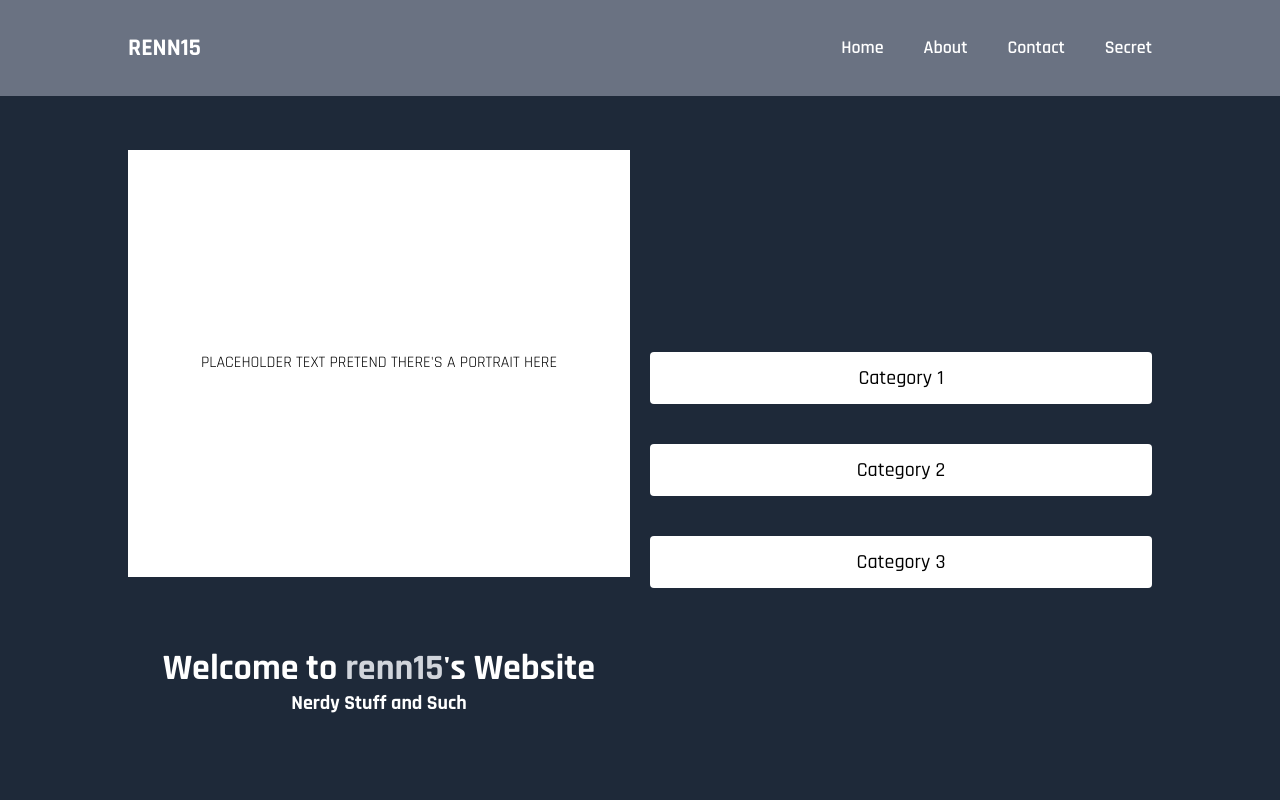
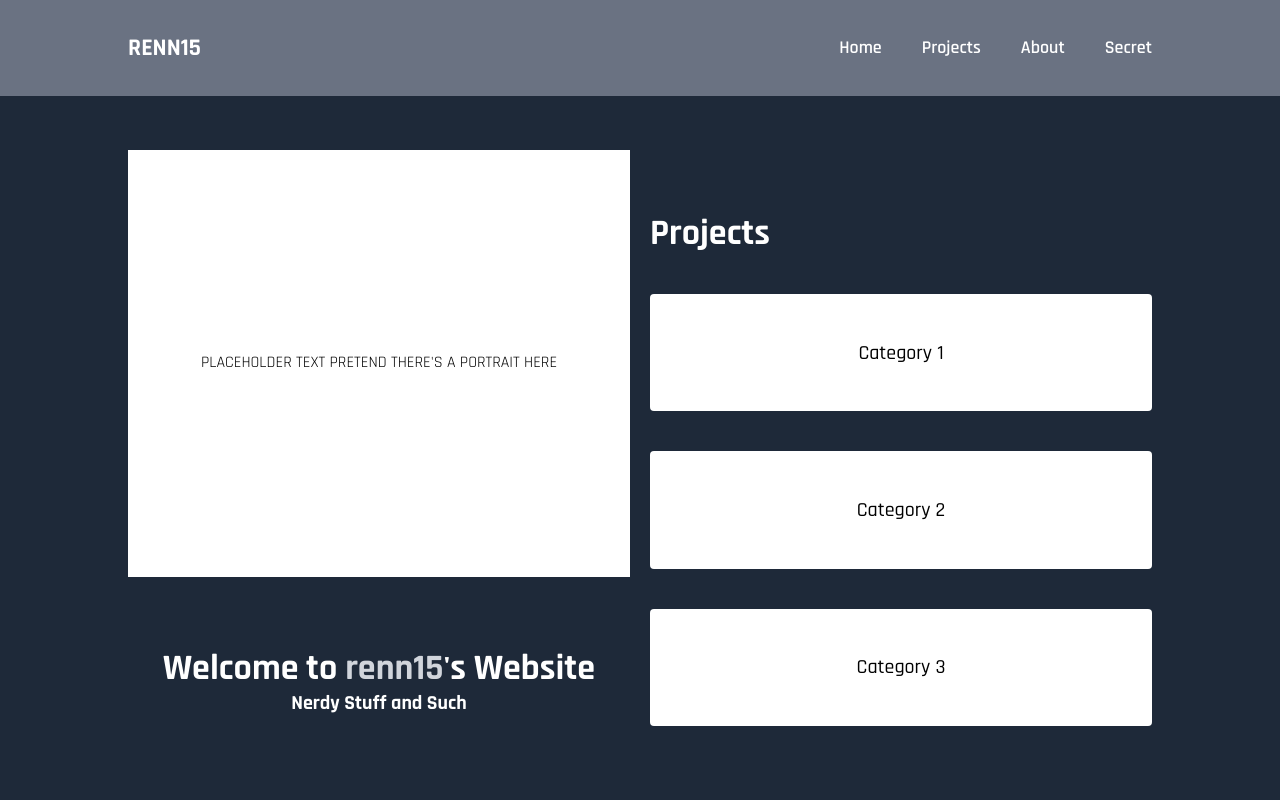
Before and after one commit to renn15/personal-portfolio-website, a Next.js app: page / in a window 1280 px wide. Shown: the top 800 px of the page. Built offline with nearby package versions, Linux system fonts and the light colour scheme.

Commit message:
Adjusted navbar and homepage layout

```diff
--- a/app/Components/Home/Hero/Hero.tsx
+++ b/app/Components/Home/Hero/Hero.tsx
@@ -12,10 +12,11 @@ const Hero = () => {
                 <p className="text-med sm:text-base md:text-xl">Nerdy Stuff and Such</p>
             </div>
             {/* Buttons */}
-            <div className="row-[3] lg:row-span-3 lg:col-[2] flex flex-col">
-                <a href="#" className="my-5 relative inline-flex items-center justify-center px-10 py-3 overflow-hidden font-medium translation-all bg-white rounded hover:bg-gray-200 group text-xl">Category 1</a>
-                <a href="#" className="my-5 relative inline-flex items-center justify-center px-10 py-3 overflow-hidden font-medium translation-all bg-white rounded hover:bg-gray-200 group text-xl">Category 2</a>
-                <a href="#" className="my-5 relative inline-flex items-center justify-center px-10 py-3 overflow-hidden font-medium translation-all bg-white rounded hover:bg-gray-200 group text-xl">Category 3</a>
+            <div className="row-[3] lg:row-span-3 lg:col-[2] h-[80%] flex flex-col justify-center border-solid gap-10">
+                <h1 className="text-white font-bold text-4xl">Projects</h1>
+                <a href="#" className="relative inline-flex items-center justify-center grow px-10 py-3 overflow-hidden font-medium translation-all bg-white rounded hover:bg-gray-200 group text-xl">Category 1</a>
+                <a href="#" className="relative inline-flex items-center justify-center grow px-10 py-3 overflow-hidden font-medium translation-all bg-white rounded hover:bg-gray-200 group text-xl">Category 2</a>
+                <a href="#" className="relative inline-flex items-center justify-center grow px-10 py-3 overflow-hidden font-medium translation-all bg-white rounded hover:bg-gray-200 group text-xl">Category 3</a>
             </div>
         </div>
     </div>
--- a/app/Constant/constant.ts
+++ b/app/Constant/constant.ts
@@ -1,22 +1,22 @@
 export const NavLinks = [
     {
         id:1,
-        url:'#',
+        url:'/',
         label:'Home',
     },
     {
         id:2,
-        url:'#',
+        url:'/projects',
+        label:'Projects',
+    },
+    {
+        id:3,
+        url:'/about',
         label:'About',
     },
     {
-        id:3,
-        url:'#',
-        label:'Contact',
-    },
-    {
         id:4,
-        url:'#',
+        url:'/secret',
         label:'Secret',
     }
 ];
--- a/app/page.tsx
+++ b/app/page.tsx
@@ -6,12 +6,6 @@ const HomePage = () => {
     <div className='overflow-hidden'>
       <Hero />
       <h1 className="text-[50px]">
-        SPAM <br/>
-        SPAM <br/>
-        SPAM <br/>
-        SPAM <br/>
-        SPAM <br/>
-        SPAM <br/>
       </h1>
     </div>
   )
```
